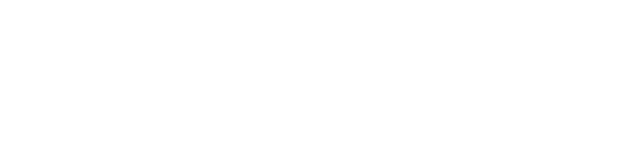
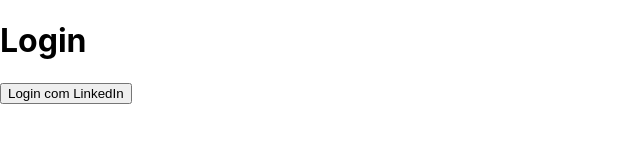
Before and after one commit to marcoscarneiro2/vagasti.github.io, a plain HTML site: page index.html in a window 1280 px wide. Shown: the whole page, without its empty margins (0-640 px from the left). Drawn offline with Linux system fonts and the light colour scheme.

Commit message:
Add files via upload

```diff
--- a/index.html
+++ b/index.html
@@ -1 +1 @@
-<!doctype html><html lang="en"><head><meta charset="utf-8"/><link rel="icon" href="/vagasti.github.io/favicon.ico"/><meta name="viewport" content="width=device-width,initial-scale=1"/><meta name="theme-color" content="#000000"/><meta name="description" content="Web site created using create-react-app"/><link rel="apple-touch-icon" href="/logo192.png"/><link rel="manifest" href="/vagasti.github.io/manifest.json"/><title>React App</title><link href="/vagasti.github.io/static/css/main.073c9b0a.css" rel="stylesheet"></head><body><noscript>You need to enable JavaScript to run this app.</noscript><div id="root"></div></body></html>
+<!doctype html><html lang="en"><head><meta charset="utf-8"/><link rel="icon" href="/favicon.ico"/><meta name="viewport" content="width=device-width,initial-scale=1"/><meta name="theme-color" content="#000000"/><meta name="description" content="Web site created using create-react-app"/><link rel="apple-touch-icon" href="/logo192.png"/><link rel="manifest" href="/manifest.json"/><title>React App</title><script defer="defer" src="/static/js/main.07b00b72.js"></script><link href="/static/css/main.073c9b0a.css" rel="stylesheet"></head><body><noscript>You need to enable JavaScript to run this app.</noscript><div id="root"></div></body></html>
```
